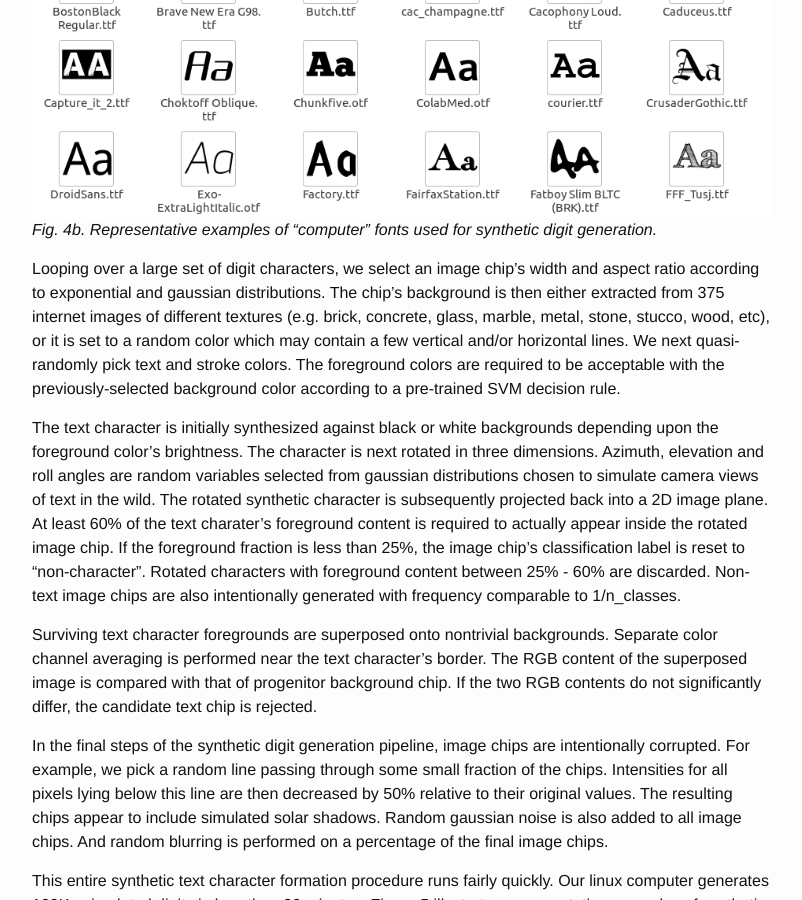
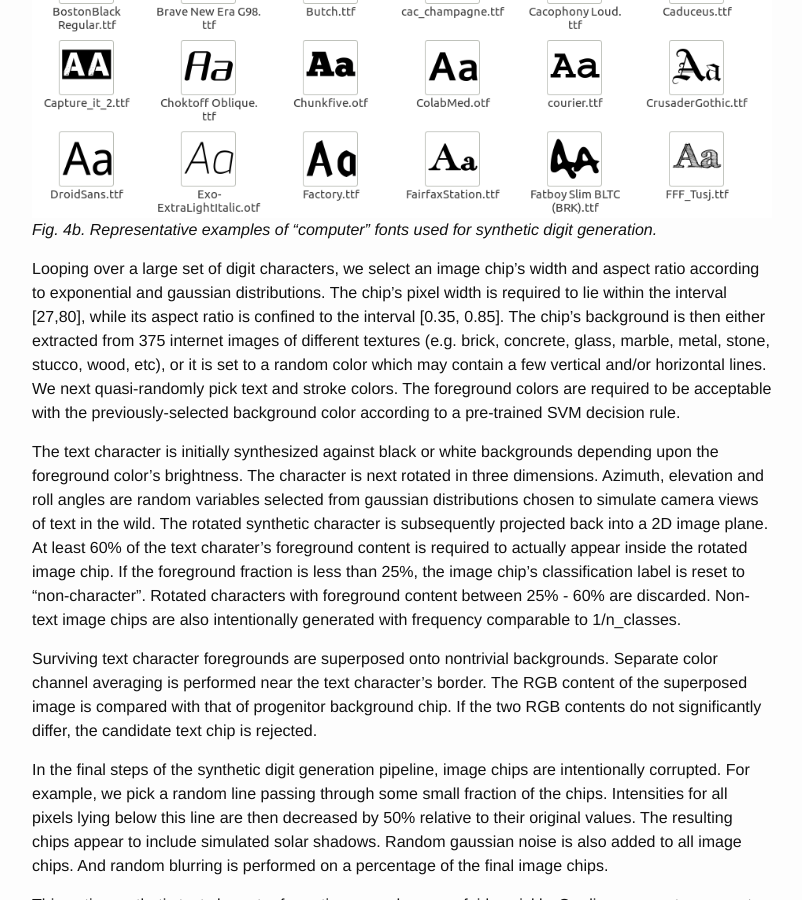
Before and after one commit to PeterCho/blog, a Jekyll site: the page built from _posts/2016-02-21-cvml.markdown, in a window 1280 px wide and 900 px high, scrolled down 3373 px. Shown: the whole window, without its empty margins (238-1040 px from the left). Built offline with Jekyll 4.4.1, drawn with Linux system fonts in a browser that asks for light colours; some of the changed text lies outside the part shown.

Commit message:
Added extremal limits for pixel width and aspect ratio for image chips

```diff
--- a/_posts/2016-02-21-cvml.markdown
+++ b/_posts/2016-02-21-cvml.markdown
@@ -103,14 +103,16 @@ digit generation.*
 digit generation.*
 
 Looping over a large set of digit characters, we select an image chip's
-width and aspect ratio according to exponential and gaussian
-distributions. The chip's background is then either extracted from 375
-internet images of different textures (e.g. brick, concrete, glass, marble,
-metal, stone, stucco, wood, etc), or it is set to a random color which may
-contain a few vertical and/or horizontal lines.  We next quasi-randomly
-pick text and stroke colors.  The foreground colors are required to be
-acceptable with the previously-selected background color according to a
-pre-trained SVM decision rule.
+width and aspect ratio according to exponential and gaussian distributions.
+The chip's pixel width is required to lie within the interval [27,80],
+while its aspect ratio is confined to the interval [0.35, 0.85].  The
+chip's background is then either extracted from 375 internet images of
+different textures (e.g. brick, concrete, glass, marble, metal, stone,
+stucco, wood, etc), or it is set to a random color which may contain a few
+vertical and/or horizontal lines.  We next quasi-randomly pick text and
+stroke colors.  The foreground colors are required to be acceptable with
+the previously-selected background color according to a pre-trained SVM
+decision rule.
 
 The text character is initially synthesized against black or white
 backgrounds depending upon the foreground color's brightness.  The
```
Also changed, not shown: other parts of _posts/2016-02-21-cvml.markdown (+1 -1 lines).
